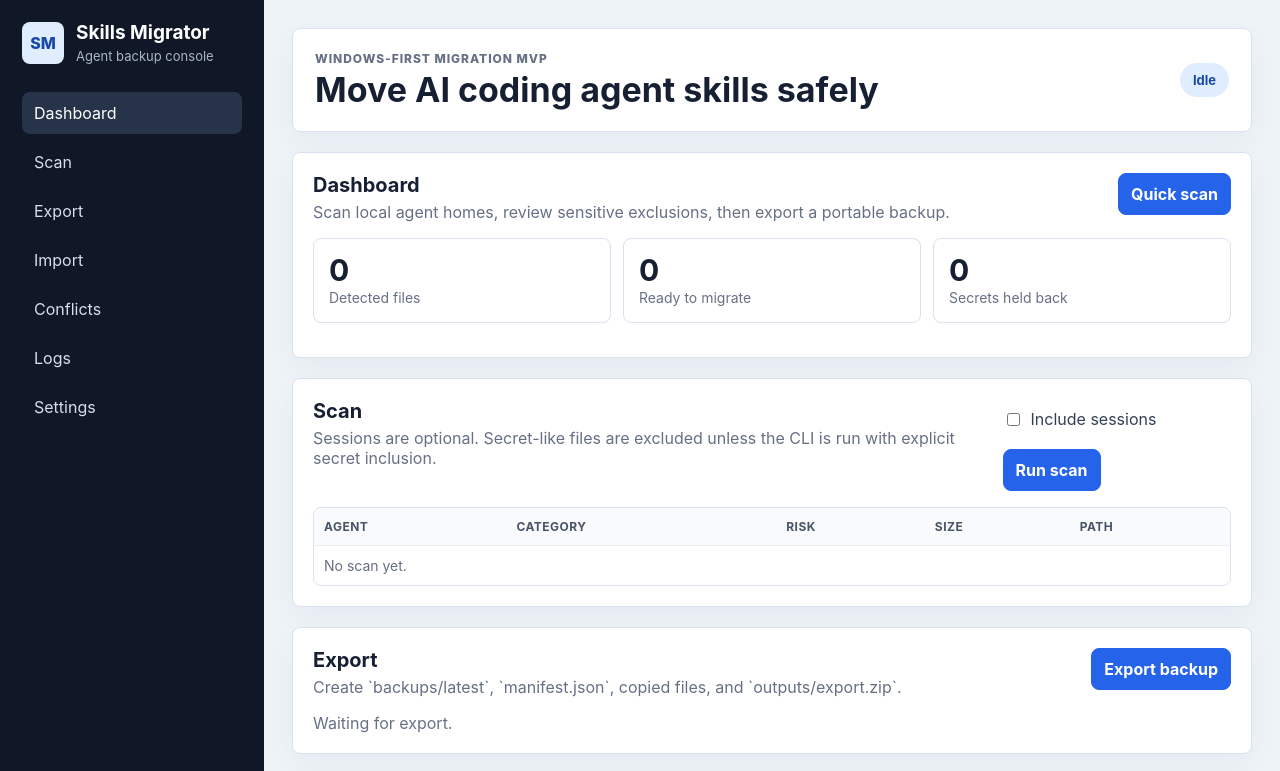
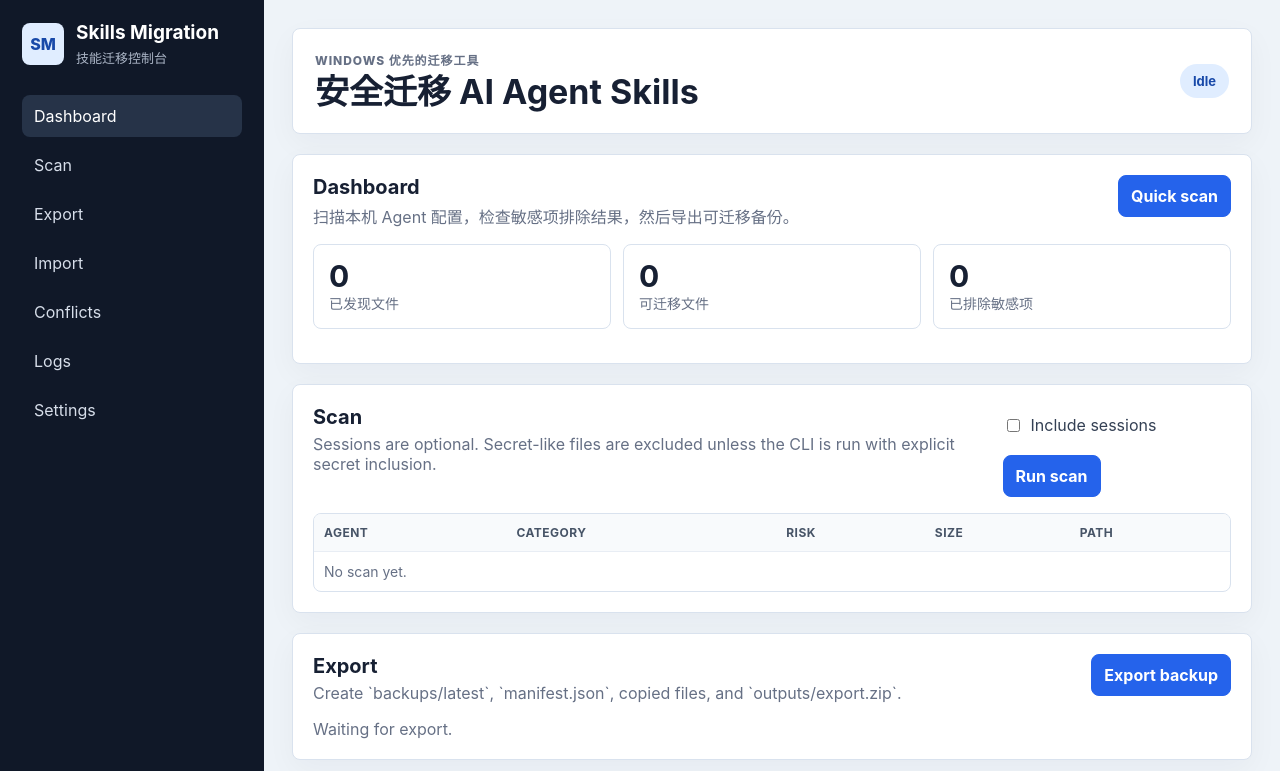
Before and after one commit to Jackeyhate9/skills-migration, a website: page web/index.html in a window 1280 px wide. Shown: the top 771 px of the page. Drawn offline with Linux system fonts and the light colour scheme.

Commit message:
Rename project to Skills Migration and localize README

```diff
--- a/docs/manifest.schema.json
+++ b/docs/manifest.schema.json
@@ -1,7 +1,7 @@
 {
   "$schema": "https://json-schema.org/draft/2020-12/schema",
-  "$id": "https://example.local/ai-agent-skills-migrator/manifest.schema.json",
-  "title": "AI Agent Skills Migrator Manifest",
+  "$id": "https://example.local/skills-migration/manifest.schema.json",
+  "title": "Skills Migration Manifest",
   "type": "object",
   "required": [
     "schema_version",
--- a/package.json
+++ b/package.json
@@ -1,9 +1,9 @@
 {
-  "name": "ai-agent-skills-migrator",
+  "name": "skills-migration",
   "version": "0.1.0",
   "private": true,
   "type": "module",
-  "description": "Windows-first, cross-platform AI coding agent skills and settings migrator MVP.",
+  "description": "Windows-first, cross-platform AI coding agent skills and settings migration tool.",
   "bin": "dist/src/cli.js",
   "scripts": {
     "build": "tsc",
--- a/scripts/package-win-folder.mjs
+++ b/scripts/package-win-folder.mjs
@@ -47,4 +47,4 @@ await exec(
 );
 
 console.log(`Created Windows executable package: ${outputDir}`);
-console.log(`Run: ${path.join(outputDir, "ai-agent-skills-migrator.exe")}`);
+console.log(`Run: ${path.join(outputDir, "skills-migration.exe")}`);
--- a/scripts/package-win.mjs
+++ b/scripts/package-win.mjs
@@ -10,7 +10,7 @@ const seaDir = path.join(root, "dist", "sea");
 const bundlePath = path.join(seaDir, "cli.cjs");
 const blobPath = path.join(seaDir, "sea-prep.blob");
 const configPath = path.join(seaDir, "sea-config.json");
-const exePath = path.join(root, "outputs", "ai-agent-skills-migrator.exe");
+const exePath = path.join(root, "outputs", "skills-migration.exe");
 const postjectCli = path.join(root, "node_modules", "postject", "dist", "cli.js");
 
 await rm(seaDir, { recursive: true, force: true });
--- a/src/cli.ts
+++ b/src/cli.ts
@@ -83,7 +83,7 @@ async function main(): Promise<void> {
 }
 
 function printHelp(): void {
-  console.log(`AI Agent Skills Migrator
+  console.log(`Skills Migration
 
 Usage:
   npm run cli -- scan [--out manifest.json] [--include-sessions] [--include-secrets]
--- a/src/server.ts
+++ b/src/server.ts
@@ -48,7 +48,7 @@ export async function startServer(port = 5174): Promise<void> {
   });
 
   await new Promise<void>((resolve) => server.listen(port, resolve));
-  console.log(`AI Agent Skills Migrator WebUI: http://localhost:${port}`);
+  console.log(`Skills Migration WebUI: http://localhost:${port}`);
 }
 
 async function serveStatic(urlPath: string, res: http.ServerResponse): Promise<void> {
--- a/web/index.html
+++ b/web/index.html
@@ -3,7 +3,7 @@
   <head>
     <meta charset="UTF-8" />
     <meta name="viewport" content="width=device-width, initial-scale=1.0" />
-    <title>AI Agent Skills Migrator</title>
+    <title>Skills Migration</title>
     <link rel="stylesheet" href="/styles.css" />
   </head>
   <body>
@@ -11,8 +11,8 @@
       <div class="brand">
         <span class="brand-mark">SM</span>
         <div>
-          <h1>Skills Migrator</h1>
-          <p>Agent backup console</p>
+          <h1>Skills Migration</h1>
+          <p>技能迁移控制台</p>
         </div>
       </div>
       <nav>
@@ -28,8 +28,8 @@
     <main>
       <header class="topbar">
         <div>
-          <p class="eyebrow">Windows-first migration MVP</p>
-          <h2>Move AI coding agent skills safely</h2>
+          <p class="eyebrow">Windows 优先的迁移工具</p>
+          <h2>安全迁移 AI Agent Skills</h2>
         </div>
         <div class="status-pill" id="statusPill">Idle</div>
       </header>
@@ -37,14 +37,14 @@
         <div class="section-head">
           <div>
             <h2>Dashboard</h2>
-            <p>Scan local agent homes, review sensitive exclusions, then export a portable backup.</p>
+            <p>扫描本机 Agent 配置，检查敏感项排除结果，然后导出可迁移备份。</p>
           </div>
           <button id="quickScanBtn">Quick scan</button>
         </div>
         <div class="metrics">
-          <div><strong id="totalFiles">0</strong><span>Detected files</span></div>
-          <div><strong id="includedFiles">0</strong><span>Ready to migrate</span></div>
-          <div><strong id="secretFiles">0</strong><span>Secrets held back</span></div>
+          <div><strong id="totalFiles">0</strong><span>已发现文件</span></div>
+          <div><strong id="includedFiles">0</strong><span>可迁移文件</span></div>
+          <div><strong id="secretFiles">0</strong><span>已排除敏感项</span></div>
         </div>
         <div class="agent-grid" id="agentGrid"></div>
       </section>
```
Also changed, not shown: README.md, docs/screenshots/dashboard.png, 2 other files.
